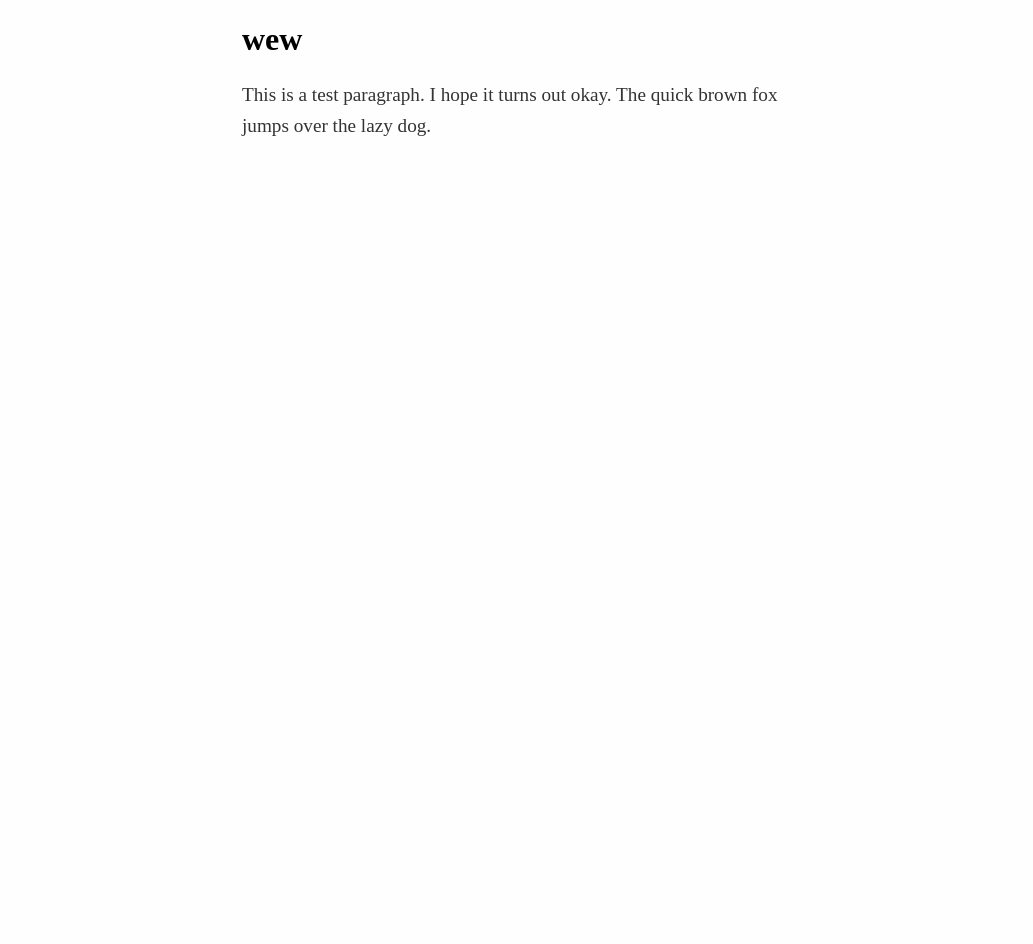
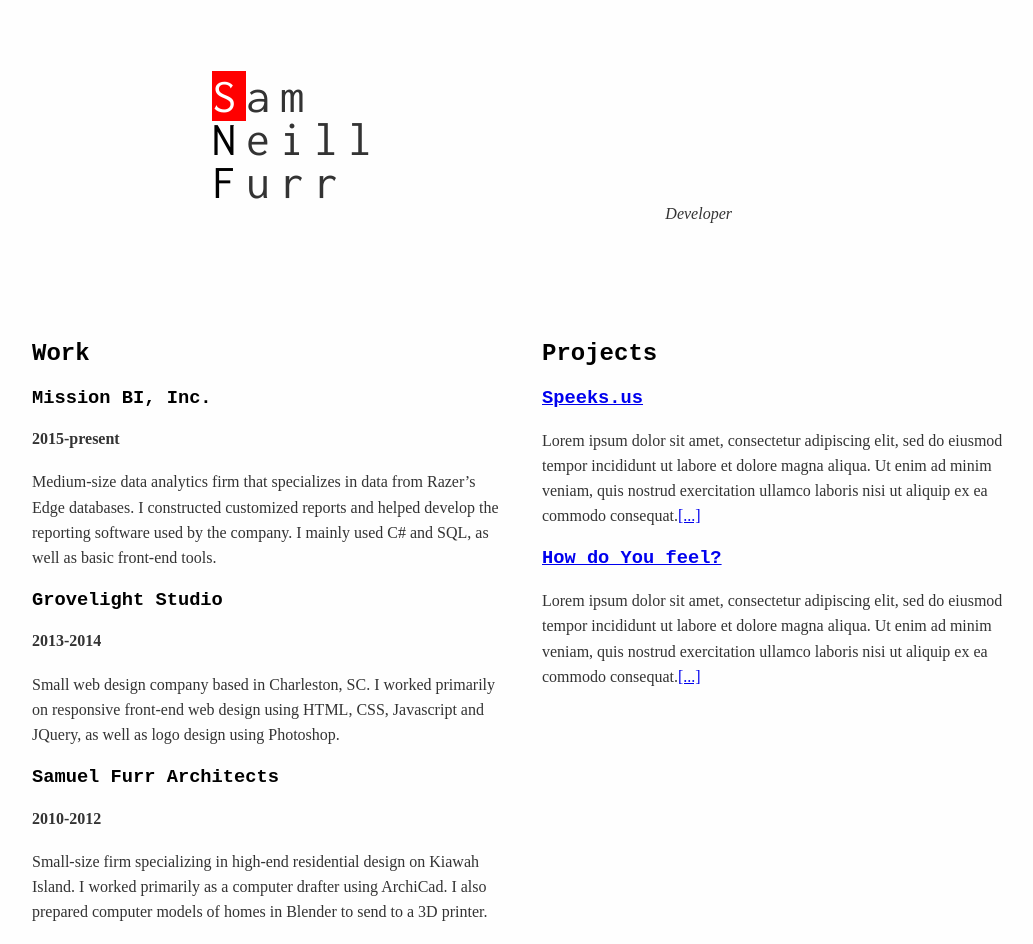
Before and after one commit to haybales/homepage, a plain HTML site: page index.html in a window 1280 px wide. Shown: the whole page, without its empty margins (118-1151 px from the left). Before the commit the page ends 800 px from the top, so only its background shows below. Drawn offline with Linux system fonts and the light colour scheme.

Commit message:
basics added

```diff
--- a/index.html
+++ b/index.html
@@ -2,25 +2,51 @@
 <html lang="en">
 <head>
   <meta charset="utf-8">
-	<title>Page Title</title>
+  <title>Sam Neill Furr</title>
 
-	<meta name="description" content="">
-	<meta name="author" content="">
+  <meta name="description" content="The home page of Sam Neill Furr.">
+  <meta name="author" content="Sam Neill Furr">
 
   <meta name="viewport" content="width=device-width, initial-scale=1.0">
 
   <!--build:css css/style.min.css-->
-	<LINK rel=StyleSheet href="css/style.css" type="text/css">
+  <link href='https://fonts.googleapis.com/css?family=Inconsolata' rel='stylesheet' type='text/css'>
+  <link rel="stylesheet" href="css/style.css" type="text/css">
   <!--endbuild-->
 </head>
 <body>
+  <div class="container">
+    <header>
+      <p>Sam</p>
+      <p>Neill</p>
+      <p>Furr</p>
+      <aside>Developer</aside>
+    </header>
 
-	<h1>wew</h1>
-	<p>This is a test paragraph. I hope it turns out okay. The quick brown fox jumps over the lazy dog.</p>
+    <div class="left">
+      <h2>Work</h2>
+      <h3>Mission BI, Inc.</h3><h4>2015-present</h4>
+      <p>Medium-size data analytics firm that specializes in data from Razer’s Edge databases. I constructed customized reports and helped develop the reporting software used by the company. I mainly used C# and SQL, as well as basic front-end tools.</p>
+      <h3>Grovelight Studio</h3><h4>2013-2014</h4>
+      <p>Small web design company based in Charleston, SC.  I worked primarily on responsive front-end web design using HTML, CSS, Javascript and JQuery, as well as logo design using Photoshop.</p>
+      <h3>Samuel Furr Architects</h3><h4>2010-2012</h4>
+      <p>Small-size firm specializing in high-end residential design on Kiawah Island.  I worked primarily as a computer drafter using ArchiCad. I also prepared computer models of homes in Blender to send to a 3D printer.</p>
+    </div>
 
+    <div class="right">
+      <h2>Projects</h2>
+      <div class="project">
+        <div class="img speeks"></div>
+        <h3><a href="speeksus.html">Speeks.us</a></h3>
+        <p>Lorem ipsum dolor sit amet, consectetur adipiscing elit, sed do eiusmod tempor incididunt ut labore et dolore magna aliqua. Ut enim ad minim veniam, quis nostrud exercitation ullamco laboris nisi ut aliquip ex ea commodo consequat.<a href="speeksus.html">[...]</a></p>
+        <h3><a href="howdoyoufeel.html">How do You feel?</a></h3>
+        <p>Lorem ipsum dolor sit amet, consectetur adipiscing elit, sed do eiusmod tempor incididunt ut labore et dolore magna aliqua. Ut enim ad minim veniam, quis nostrud exercitation ullamco laboris nisi ut aliquip ex ea commodo consequat.<a href="howdoyoufeel.html">[...]</a></p>
+      </div>
+    </div>
+  </div>
   <!--build:js js/main.min.js -->
+  <script src="js/jquery.min.js"></script>
   <script src="js/main.js"></script>
-	<script src="js/jquery.min.js"></script>
   <!-- endbuild -->
 </body>
 </html>
--- a/scss/style.scss
+++ b/scss/style.scss
@@ -1,17 +1,60 @@
+$width: 1020px;
+$gap: 20px;
 *{box-sizing: border-box;}
 
 body{
-	margin: 0 auto;
+	margin: 0;
 	background: #FEFEFE;
-	width: 560px;
 	color: #333;
 
-	h1{
+	h1, h2, h3{
+    font-family: 'Incosolidata', monospace;
 		color: black;
 	}
 
 	p{
-		font-size: 1.2em;
-		line-height: 1.61em;
+		line-height: 1.58em;
 	}
 }
+
+.container{
+  margin: 0 auto;
+  width: $width;
+}
+
+.left{
+  float: left;
+  width: ($width/2)-($gap*2);
+  margin:$gap;
+}
+
+.right{
+  float: left;
+  width: ($width/2)-($gap*2);
+  margin:$gap;
+}
+
+header{
+  height: 300px;
+  //background: #eee;
+  padding: 75px 300px 0 200px;
+  aside{
+    float: right;
+    font-style: oblique;
+  }
+  p:first-child::first-letter{
+    color: white;
+    background: red;
+  }
+  p::first-letter{
+    color: black;
+  }
+  p{
+    letter-spacing: 10px;
+    font-size: 3em;
+    line-height: 0.9em;
+    font-family: 'Inconsolata', monospace;
+    margin: 0;
+    padding: 0;
+  }
+}
```
Also changed, not shown: css/style.css. Lines whose indentation alone changed are shown as unchanged.
